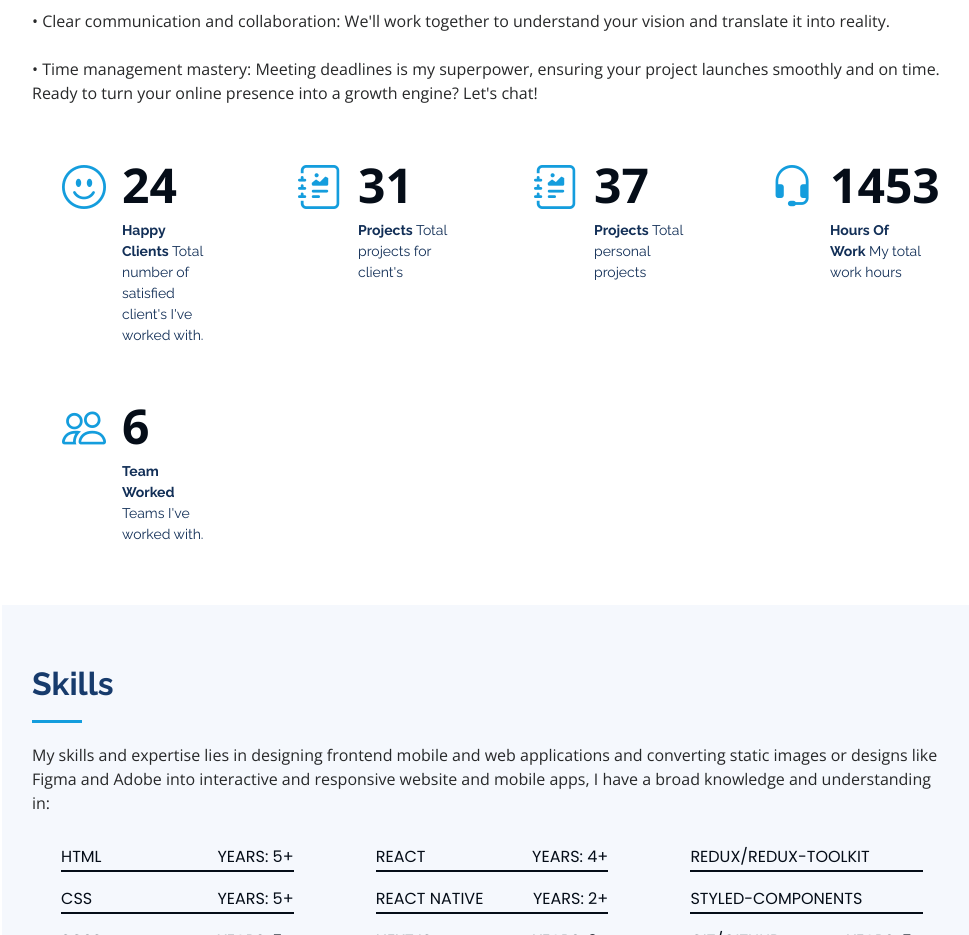
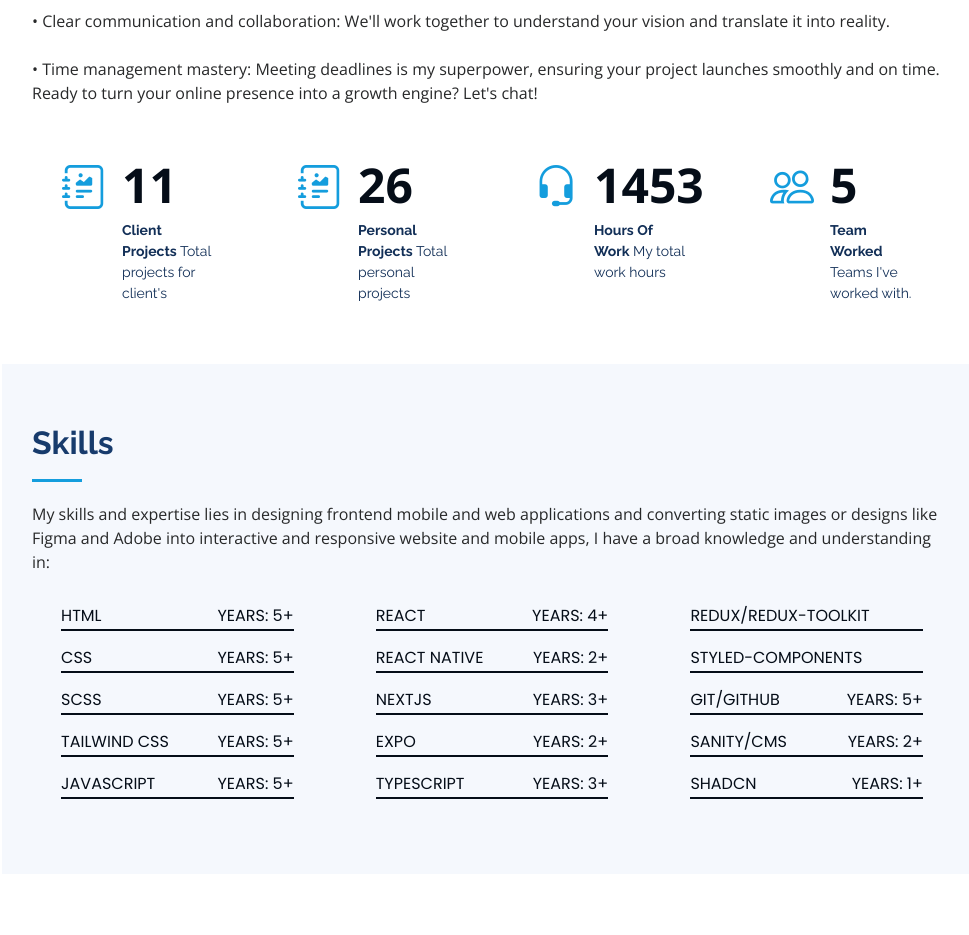
Before and after one commit to Officialibn1/ibnportfolio-v2, a plain HTML site: page index.html in a window 1280 px wide. Shown: the part 1740-2675 px from the top of the page, without its empty margins (298-1267 px from the left). Drawn offline with nearby package versions, Linux system fonts and the light colour scheme.

Commit message:
Adjustemnts

```diff
--- a/index.html
+++ b/index.html
@@ -145,34 +145,34 @@
 
         <div class="row no-gutters">
 
-          <div class="col-lg-3 col-md-6 d-md-flex align-items-md-stretch" data-aos="fade-up">
+          <!-- <div class="col-lg-3 col-md-6 d-md-flex align-items-md-stretch" data-aos="fade-up">
             <div class="count-box">
               <i class="bi bi-emoji-smile"></i>
               <span data-purecounter-start="0" data-purecounter-end="24" data-purecounter-duration="1" class="purecounter"></span>
               <p><strong>Happy Clients</strong> Total number of satisfied client's I've worked with.</p>
+            </div>
+          </div> -->
+
+          <div class="col-lg-3 col-md-6 d-md-flex align-items-md-stretch" data-aos="fade-up" data-aos-delay="100">
+            <div class="count-box">
+              <i class="bi bi-journal-richtext"></i>
+              <span data-purecounter-start="0" data-purecounter-end="11" data-purecounter-duration="3" class="purecounter"></span>
+              <p><strong>Client Projects</strong> Total projects for client's</p>
             </div>
           </div>
 
           <div class="col-lg-3 col-md-6 d-md-flex align-items-md-stretch" data-aos="fade-up" data-aos-delay="100">
             <div class="count-box">
               <i class="bi bi-journal-richtext"></i>
-              <span data-purecounter-start="0" data-purecounter-end="31" data-purecounter-duration="1" class="purecounter"></span>
-              <p><strong>Projects</strong> Total projects for client's</p>
-            </div>
-          </div>
-
-          <div class="col-lg-3 col-md-6 d-md-flex align-items-md-stretch" data-aos="fade-up" data-aos-delay="100">
-            <div class="count-box">
-              <i class="bi bi-journal-richtext"></i>
-              <span data-purecounter-start="0" data-purecounter-end="37" data-purecounter-duration="1" class="purecounter"></span>
-              <p><strong>Projects</strong> Total personal projects</p>
+              <span data-purecounter-start="0" data-purecounter-end="26" data-purecounter-duration="5" class="purecounter"></span>
+              <p><strong>Personal Projects</strong> Total personal projects</p>
             </div>
           </div>
 
           <div class="col-lg-3 col-md-6 d-md-flex align-items-md-stretch" data-aos="fade-up" data-aos-delay="200">
             <div class="count-box">
               <i class="bi bi-headset"></i>
-              <span data-purecounter-start="0" data-purecounter-end="1453" data-purecounter-duration="1" class="purecounter"></span>
+              <span data-purecounter-start="0" data-purecounter-end="1453" data-purecounter-duration="3" class="purecounter"></span>
               <p><strong>Hours Of Work</strong> My total work hours</p>
             </div>
           </div>
@@ -180,7 +180,7 @@
           <div class="col-lg-3 col-md-6 d-md-flex align-items-md-stretch" data-aos="fade-up" data-aos-delay="300">
             <div class="count-box">
               <i class="bi bi-people"></i>
-              <span data-purecounter-start="0" data-purecounter-end="6" data-purecounter-duration="1" class="purecounter"></span>
+              <span data-purecounter-start="0" data-purecounter-end="5" data-purecounter-duration="1" class="purecounter"></span>
               <p><strong>Team Worked</strong> Teams I've worked with.</p>
             </div>
           </div>
```
